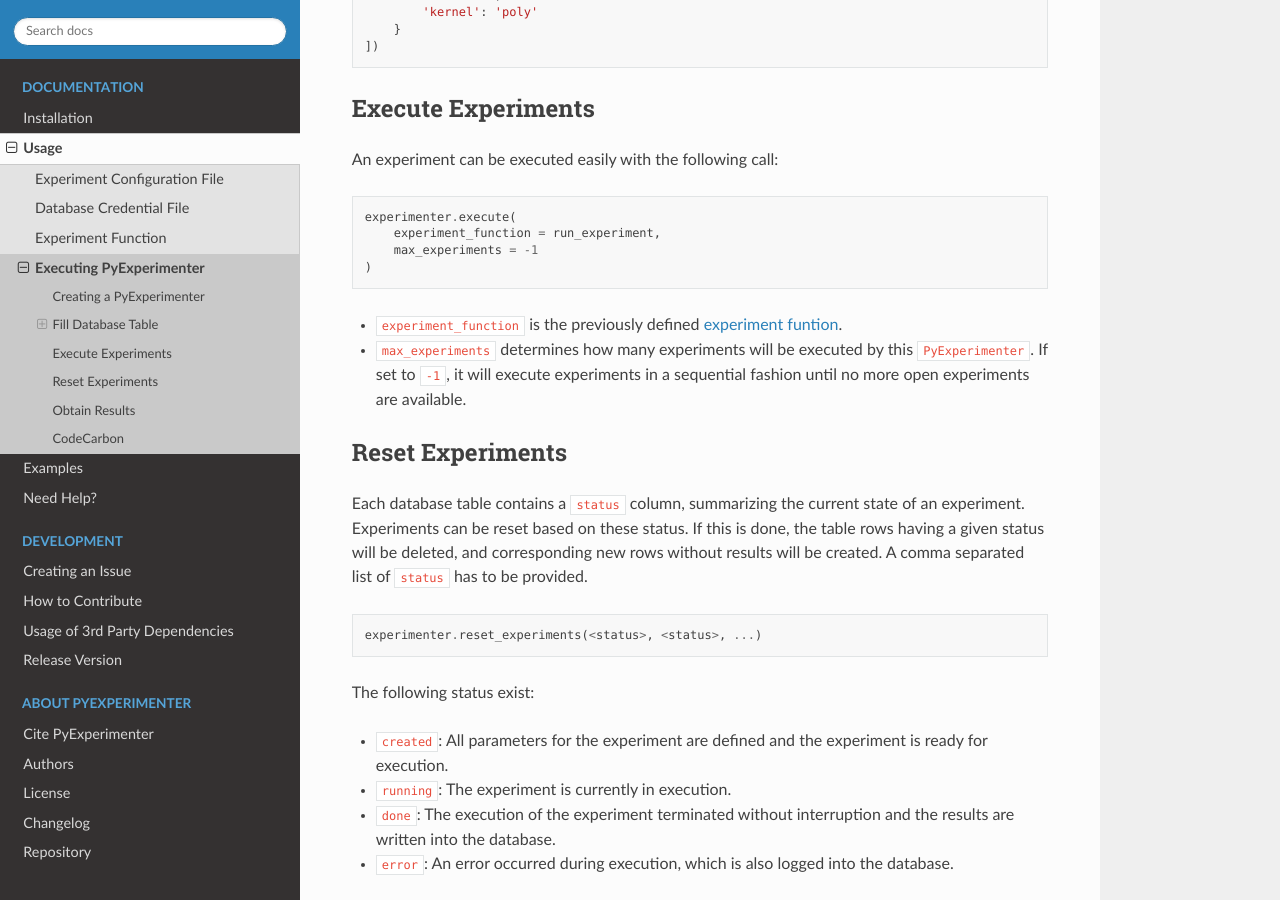
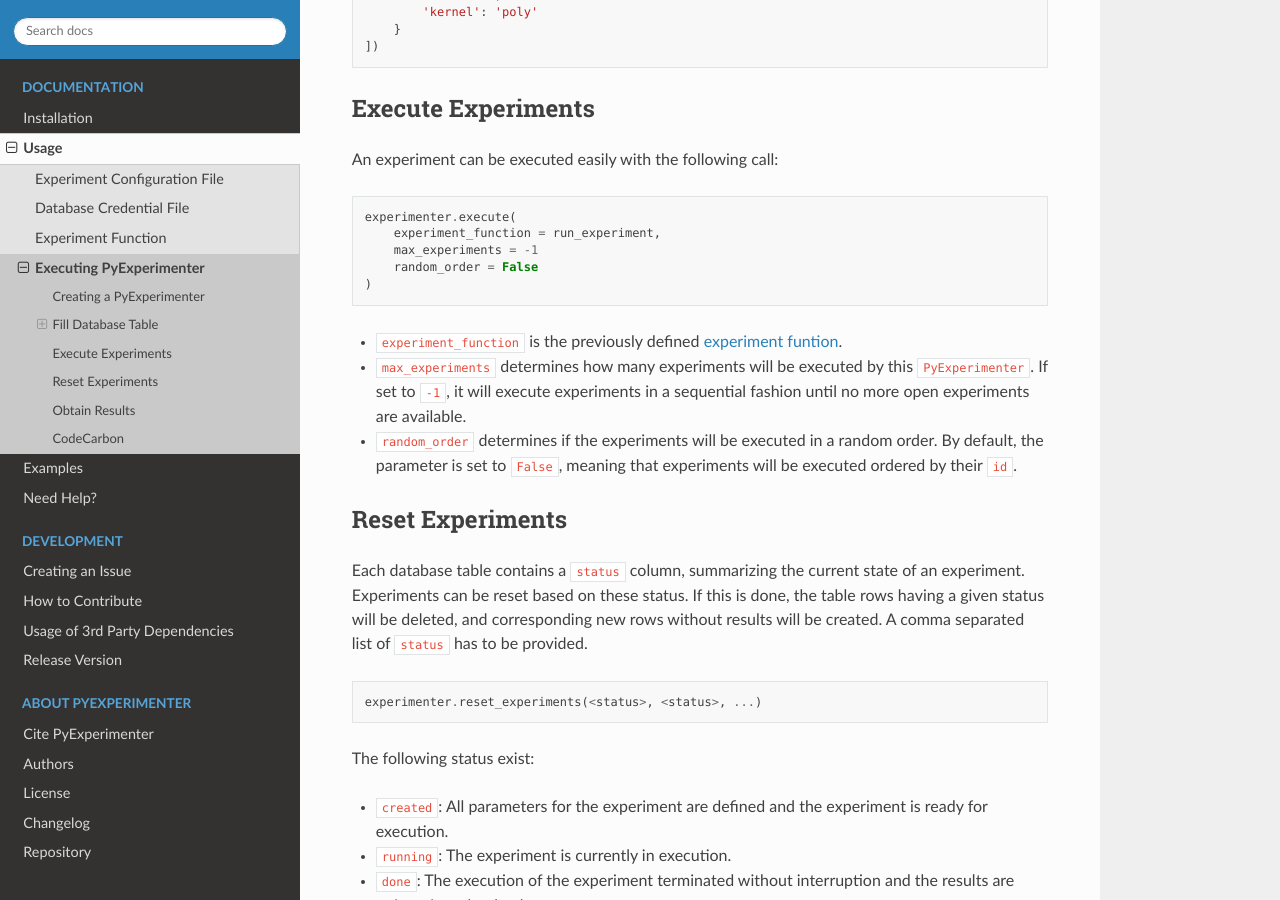
Before and after one commit to tornede/py_experimenter, a Sphinx documentation site: the page built from docs/source/usage/execution.rst, in a window 1280 px wide and 900 px high, scrolled down 1759 px. Built offline with Sphinx 7.4.7 and the Read the Docs theme 2.0.0, drawn with Linux system fonts in a browser that asks for light colours; pages that are not in the unit, such as notebooks, are missing from menus.

Commit message:
Add random_order parameter to docs

```diff
--- a/docs/source/usage/execution.rst
+++ b/docs/source/usage/execution.rst
@@ -98,11 +98,12 @@
     experimenter.execute(
         experiment_function = run_experiment,
         max_experiments = -1
+        random_order = False
     )
 
 - ``experiment_function`` is the previously defined :ref:`experiment funtion <experiment_function>`.
 - ``max_experiments`` determines how many experiments will be executed by this ``PyExperimenter``. If set to ``-1``, it will execute experiments in a sequential fashion until no more open experiments are available.
-
+- ``random_order`` determines if the experiments will be executed in a random order. By default, the parameter is set to ``False``, meaning that experiments will be executed ordered by their ``id``.
 
 .. _reset_experiments:
 
```
